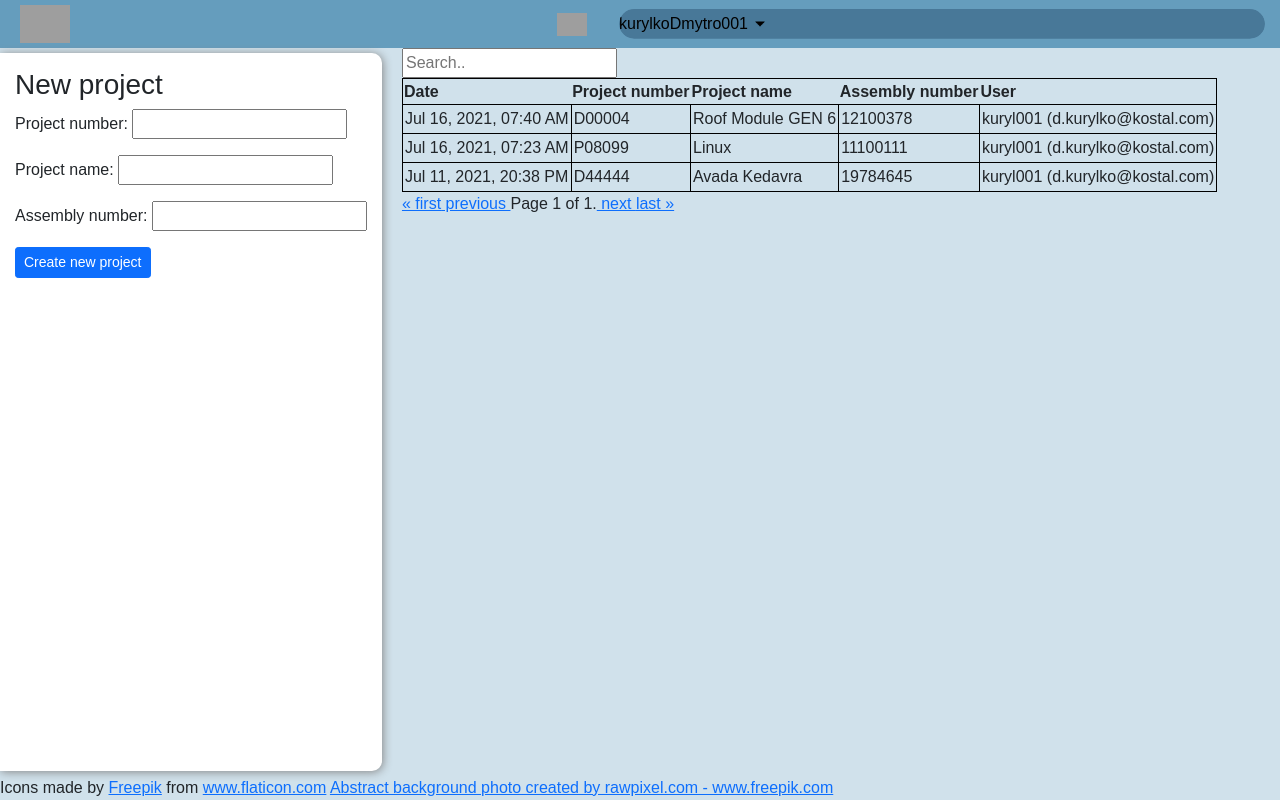
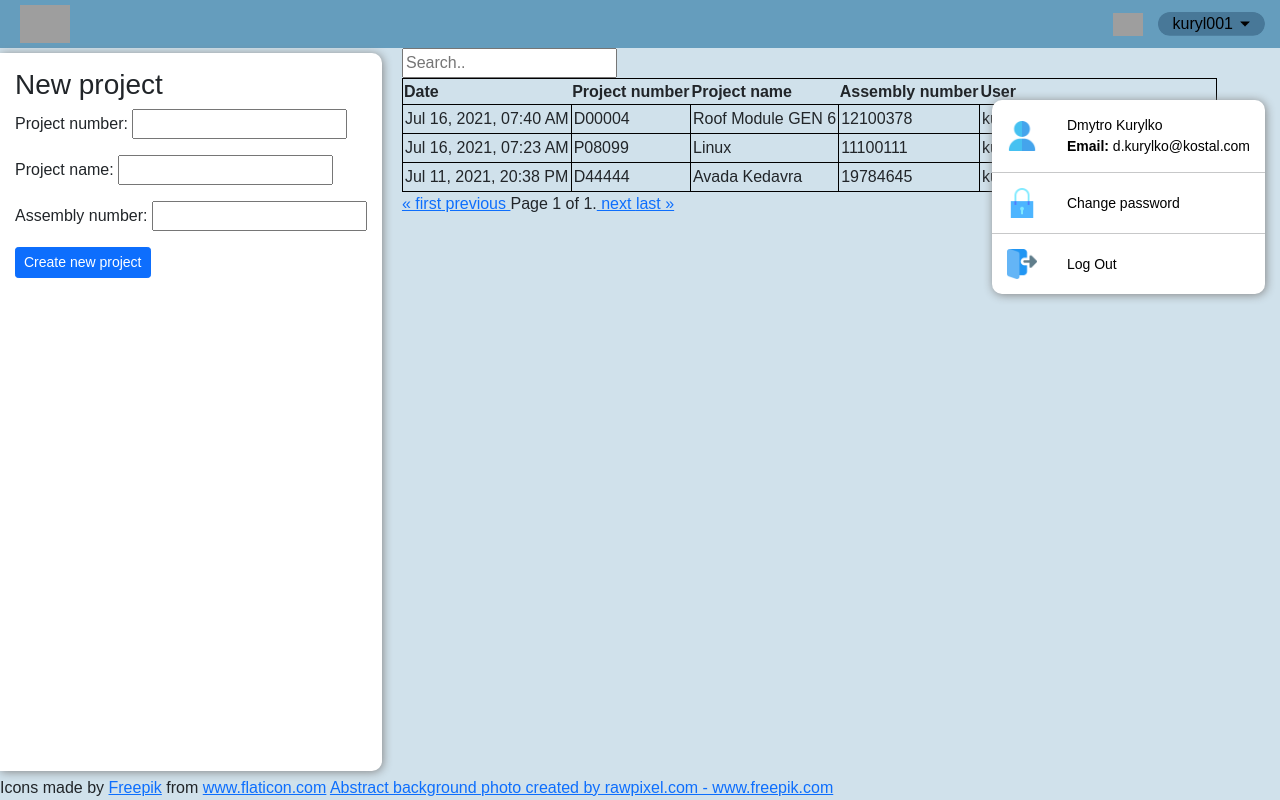
Before and after one commit to Dmytro-kur/ForceCalc, a Django app: page / in a window 1280 px wide. Run offline with Django 3.2, Linux system fonts and the light colour scheme; a user stored in the database is signed in; data comes from the database, SQL or seed files in the repository; both versions use the stored data as it was after the commit; grey boxes are pictures that could not be loaded.

Commit message:
user_menu was created

```diff
--- a/ForceApp/force/static/force/header.js
+++ b/ForceApp/force/static/force/header.js
@@ -21,8 +21,8 @@ document.addEventListener('DOMContentLoaded', () => {
         const element = document.querySelector('.wave-btn__waves');
 
         document.querySelector('.wave-btn__waves').style.clipPath = `circle(0px at ${center.X}px ${center.Y}px)`;
-        document.querySelector('.wave-btn__waves').style.left = `${event.pageX-250}px`;
-        document.querySelector('.wave-btn__waves').style.top = `${event.pageY-250}px`;
+        document.querySelector('.wave-btn__waves').style.left = `${event.pageX-200}px`;
+        document.querySelector('.wave-btn__waves').style.top = `${event.pageY-200}px`;
         document.querySelector('.wave-btn__waves').style.animationPlayState = 'running';
 
         element.classList.remove("wave-btn__waves");
--- a/ForceApp/force/static/force/styles.css
+++ b/ForceApp/force/static/force/styles.css
@@ -9,7 +9,9 @@
 /* VARIABLES */
 #user_container, #logo_container,
 .header, body, .body, .wave-btn,
-.wave-btn__waves, .wave-btn__text {
+.wave-btn__waves, .wave-btn__text,
+.user_menu, .user_logo_requisites,
+.change_pwd_logo, .logout_logo {
   display: -webkit-flex;
   display: -moz-flex;
   display: -ms-flex;
@@ -74,10 +76,10 @@ body {
 }
 
 .wave-btn {
-  position: relative;
+  /* position: relative; */
   /* width: 170px; */
-  height: 30px;
-  min-width: 150px;
+  /* height: 30px;
+  min-width: 150px; */
   border-radius: 15px;
 
   flex-direction: row;
@@ -94,6 +96,9 @@ body {
 .wave-btn__text {
   /* width: 200px;
   height: 30px; */
+  margin-left: 15px;
+  margin-right: 15px;
+
   align-items: center;
   justify-content: center;
   /* position: absolute; */
@@ -106,7 +111,7 @@ body {
     clip-path: circle(0px);
   }
   99.9% {
-    clip-path: circle(100px);
+    clip-path: circle(300px);
   }
   100% {
     clip-path: circle(0px);
@@ -114,18 +119,19 @@ body {
 }
 
 .wave-btn__waves {
-  /* position: fixed; */
-  width: 500px;
-  height: 500px;
-  border-radius: 250px;
+
+  position: fixed;
+  width: 400px;
+  height: 400px;
+  border-radius: 200px;
 
   align-items: center;
   justify-content: center;
 
-  background-color: rgba(126, 189, 240, 0.5);
+  background-color: rgba(126, 189, 240);
   color: black;
 
-  animation: 0.3s ease forwards normal paused wave;
+  animation: 0.8s ease forwards normal paused wave;
   z-index: 0;
 }
 
@@ -135,15 +141,48 @@ body {
 }
 
 .email_logo {
+  margin-right: 15px;
   width: 30px;
 }
-.page-item:hover {
-cursor: pointer;
+
+.user_menu {
+  flex-direction: column;
+  position: fixed;
+  top: 100px;
+  background-color: white;
+  border-radius: 10px;
+  box-shadow: 1px 1px 10px #868686;
+}
+
+.first_last_name, .email,
+.user_menu a {
+  font-size: 14px;
+  text-decoration: none;
+  color: black;
+}
+.user_requisites, .user_menu a {
+  margin: 15px;
+}
+.user_logo, .change_pwd_logo img,
+.logout_logo img {
+  margin: 15px;
+  width: 30px;
+}
+
+.user_logo_requisites, .change_pwd_logo,
+.logout_logo {
+  flex-direction: row;
+  justify-content: flex-start;
+  align-items: center;
+}
+
+/* .page-item:hover {
+  cursor: pointer;
 }
 
 .disabled:hover {
-cursor: context-menu;
-}
+  cursor: context-menu;
+} */
 
 
 /* ----------- end HEADER ------------- */
--- a/ForceApp/force/templates/force/layout.html
+++ b/ForceApp/force/templates/force/layout.html
@@ -23,18 +23,38 @@
         </div>
         <div id="user_container">
             {% if user.is_authenticated %}
+
+                <div class="user_menu">
+                    <div class="user_logo_requisites">
+                        <img  class="user_logo" src="{% static 'force/user.png' %}" alt="logo">
+                        <div class="user_requisites">
+                            <div class="first_last_name">{{ user.first_name }} {{ user.last_name }}</div>
+                            <div class="email"><b>Email:</b> {{ user.email }}</div>
+                        </div>
+                    </div>
+                    <hr style="margin: 0px;">
+                    <div class="change_pwd_logo">
+                        <img src="{% static 'force/lock.png' %}" alt="logo">
+                        <a href="{% url 'password_change' %}">Change password</a>
+                    </div>
+                    <hr style="margin: 0px;">
+                    <div class="logout_logo">
+                        <img src="{% static 'force/logout.png' %}" alt="logo">
+                        <a href="{% url 'logout' %}">Log Out</a>
+                    </div>
+
+                </div>
                 <a href="{% url 'mail' %}"><img  class="email_logo" src="{% static 'force/mail.png' %}" alt="logo"></a>
-                <a class="nav-link" href="{% url 'logout' %}"></a>
+
             {% else %}
-                <a class="nav-link" href="{% url 'login' %}">Log In</a>
-                <a class="nav-link" href="{% url 'register' %}">Register</a>
+                <a href="{% url 'login' %}">Log In</a>
+                <a href="{% url 'register' %}">Register</a>
             {% endif %}
 
             {% if user.is_authenticated %}
                 <a href="" class="wave-btn">
-                    <span class="wave-btn__text">kurylkoDmytro001<img  class="yield_logo" src="{% static 'force/arrow-point-to-down.png' %}" alt="logo"></span>
-                    <span class="wave-btn__waves"></span>
-
+                    <span class="wave-btn__text">{{ user.username }}<img  class="yield_logo" src="{% static 'force/arrow-point-to-down.png' %}" alt="logo"></span>
+                    <div class="wave-btn__waves"></div>
                 </a>
 
                 <form id="password_change" style="display: none;" action="{% url 'password_change' %}" method="POST">
```
Also changed, not shown: ForceApp/db.sqlite3, ForceApp/force/static/force/lock.png (added), ForceApp/force/static/force/logout.png (added), ForceApp/force/static/force/synchronize.png (added), ForceApp/force/static/force/user.png (added).
